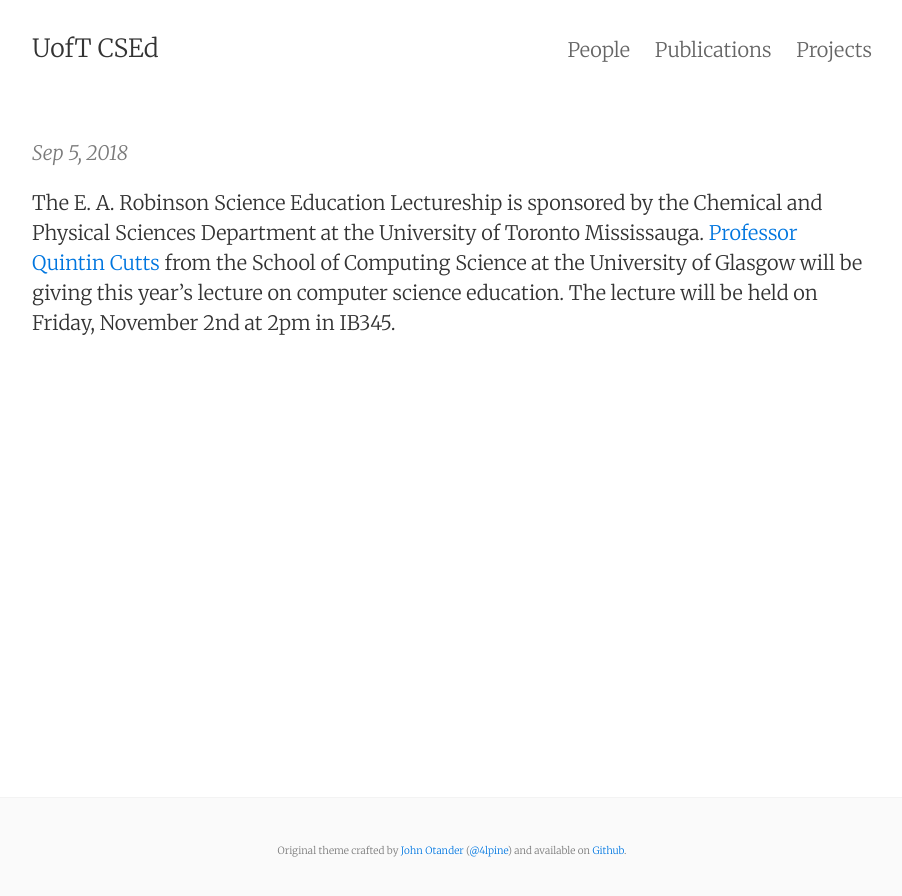
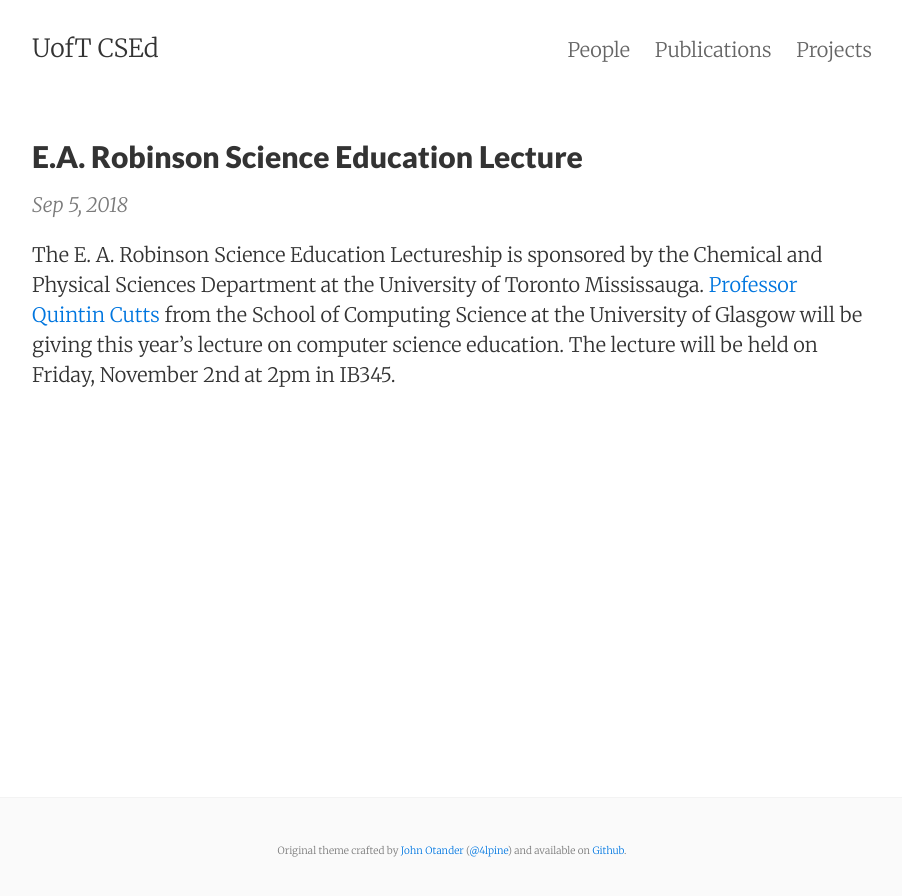
Before and after one commit to uoftcsed/uoftcsed.github.io, a Jekyll site: the page built from _posts/2018-09-05-cutts.md, in a window 1280 px wide. Shown: the top 896 px of the page, without its empty margins (188-1090 px from the left). Built offline with Jekyll 4.4.1, drawn with Linux system fonts in a browser that asks for light colours; our own code applies the rules of GitHub Pages for plain Markdown files.

Commit message:
Fixing mapping error

```diff
--- a/_posts/2018-09-05-cutts.md
+++ b/_posts/2018-09-05-cutts.md
@@ -1,9 +1,9 @@
 ---
 layout:     post
-title:      E.A. Robinson Science Education Lecturer: Quintin Cutts
-date:       2018-09-05 09:33:00
+title:      E.A. Robinson Science Education Lecture
+date:       2018-09-05 09:48:00
 summary:    Quintin Cutts will be giving the E.A. Robinson Science Education lecture at UTM on Friday, November 2.
 categories: events
 ---
 
-The E. A. Robinson Science Education Lectureship is sponsored by the Chemical and Physical Sciences Department at the University of Toronto Mississauga. <a href="http://www.dcs.gla.ac.uk/%7Equintin/">Professor Quintin Cutts</a> from the School of Computing Science at the University of Glasgow will be giving this year’s lecture on computer science education. The lecture will be held on Friday, November 2nd at 2pm in IB345.
+The E. A. Robinson Science Education Lectureship is sponsored by the Chemical and Physical Sciences Department at the University of Toronto Mississauga. <a href="http://www.dcs.gla.ac.uk/~quintin/">Professor Quintin Cutts</a> from the School of Computing Science at the University of Glasgow will be giving this year’s lecture on computer science education. The lecture will be held on Friday, November 2nd at 2pm in IB345.
```
